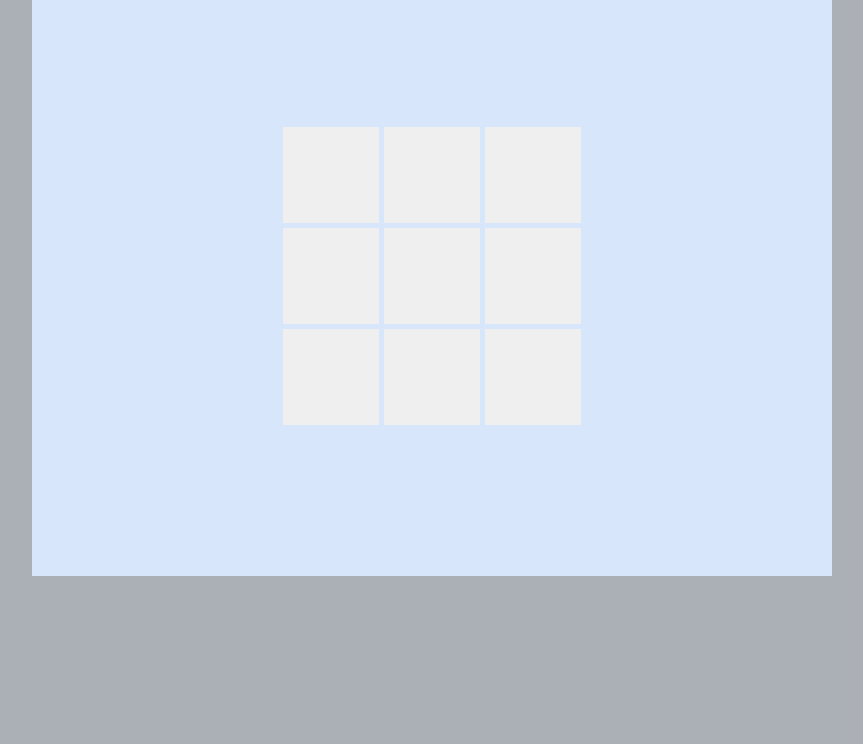
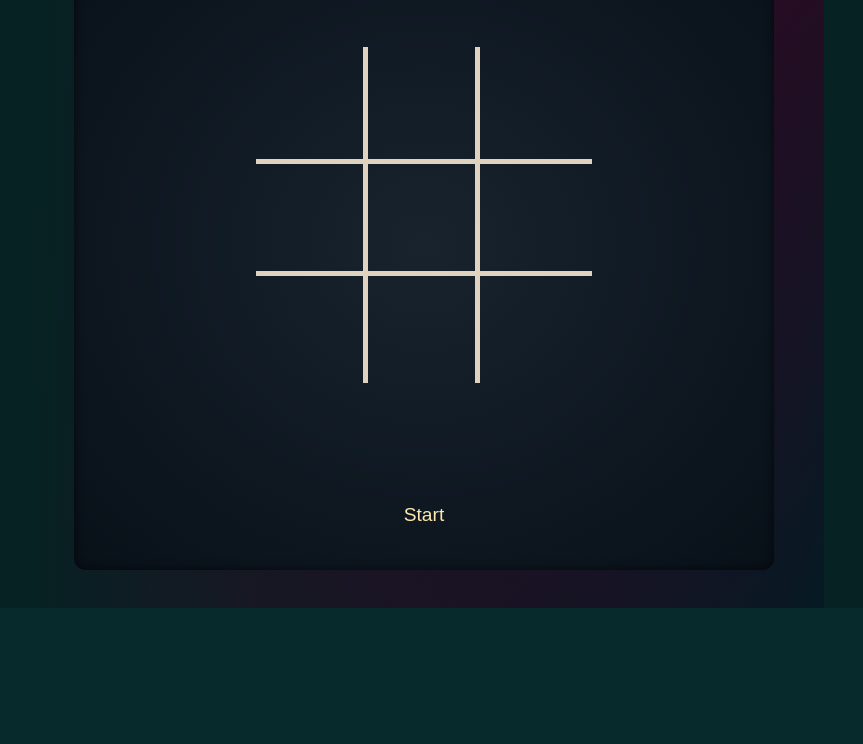
Before and after one commit to AndreasMy/odin-tic-tac-toe, a plain HTML site: page index.html in a window 1280 px wide. Shown: the part 192-936 px from the top of the page, without its empty margins (216-1079 px from the left). After the commit the page ends 800 px from the top, so only its background shows below. Drawn offline with Linux system fonts and the light colour scheme.

Commit message:
playing with styling

```diff
--- a/index.html
+++ b/index.html
@@ -7,11 +7,112 @@
     <title>Tic-Tac-Toe</title>
   </head>
   <body>
+      <filter id='noiseFilter'>
+        <feTurbulence
+          type='fractalNoise'
+          baseFrequency='0.6'
+          stitchTiles='stitch'/>
+         <feColorMatrix in="colorNoise" type="matrix" values="1 0 0 0 0 0 1 0 0 0 0 0 1 0 0 0 0 0 1 0" />
+            <feComposite operator="in" in2="SourceGraphic" result="monoNoise"/>
+            <feBlend in="SourceGraphic" in2="monoNoise" mode="screen" />
+      </filter>
+      <svg
+        xmlns="http://www.w3.org/2000/svg"
+        viewBox="0 0 100 100"
+        preserveAspectRatio="none"
+      >
+        <defs>
+          <linearGradient
+            id="a"
+            gradientUnits="objectBoundingBox"
+            x1="0"
+            y1="0"
+            x2="1"
+            y2="1"
+          >
+            <stop offset="0" stop-color="#072b2c">
+              <animate
+                attributeName="stop-color"
+                values="#072b2c;#380c2d;#07202c;#35080a;#07182c;#35080a;#072b2c;"
+                dur="40s"
+                repeatCount="indefinite"
+              ></animate>
+            </stop>
+            <stop offset=".5" stop-color="#380c2d">
+              <animate
+                attributeName="stop-color"
+                values="#380c2d;#07202c;#35080a;#07182c;#35080a;#072b2c;#380c2d;"
+                dur="40s"
+                repeatCount="indefinite"
+              ></animate>
+            </stop>
+            <stop offset="1" stop-color="#07202c">
+              <animate
+                attributeName="stop-color"
+                values="#07202c;#35080a;#07182c;#35080a;#072b2c;#380c2d;#07202c;"
+                dur="40s"
+                repeatCount="indefinite"
+              ></animate>
+            </stop>
+            <animateTransform
+              attributeName="gradientTransform"
+              type="rotate"
+              from="0 .5 .5"
+              to="360 .5 .5"
+              dur="40s"
+              repeatCount="indefinite"
+            />
+          </linearGradient>
+          <linearGradient
+            id="b"
+            gradientUnits="objectBoundingBox"
+            x1="0"
+            y1="1"
+            x2="1"
+            y2="1"
+          >
+            <stop offset="0" stop-color="#072b2c">
+              <animate
+                attributeName="stop-color"
+                values="#072b2c;#380c2d;#07202c;#35080a;#07182c;#35080a;#072b2c;"
+                dur="40s"
+                repeatCount="indefinite"
+              ></animate>
+            </stop>
+            <stop offset="1" stop-color="#380c2d" stop-opacity="0">
+              <animate
+                attributeName="stop-color"
+                values="#380c2d;#07202c;#35080a;#07182c;#35080a;#072b2c;#380c2d;"
+                dur="40s"
+                repeatCount="indefinite"
+              ></animate>
+            </stop>
+            <animateTransform
+              attributeName="gradientTransform"
+              type="rotate"
+              values="360 .5 .5;0 .5 .5"
+              class="ignore"
+              dur="10s"
+              repeatCount="indefinite"
+            />
+          </linearGradient>
+        </defs>
+        <rect fill="url(#a)" width="100" height="100" />
+        <rect fill="url(#b)" width="100" height="100" />
+      </svg>
+    </div>
+    <div class="overlay"></div>
     <div class="game-wrapper">
-      <div class="game-board" id="gameBoard">
-
+      <h1>Tic-Tac-Toe</h1>
+      <div class="board-wrapper">
+        <div class="game-board" id="gameBoard"></div>
+      </div>
+      <div class="winner-txt" id="winnerTxt"></div>
+      <div class="btn-wrapper">
+        <button class="game-btn" id="gamBtn">Start</button>
       </div>
     </div>
+
     <script src="script.js"></script>
   </body>
 </html>
--- a/script.js
+++ b/script.js
@@ -54,28 +54,22 @@ const gameBoard = (function () {
 
     for (let i = 0; i < conditions.length; i++) {
       const [a, b, c] = conditions[i];
-
-      console.log([a, b, c]);
+      //! bug: full board triggers tie, even if a player has a row
       if (
         _gameBoardArray[a] !== null &&
         _gameBoardArray[a] === _gameBoardArray[b] &&
         _gameBoardArray[a] === _gameBoardArray[c]
       ) {
-        handleWinner(
+        displayController.displayWinnerText(
+          ...[_gameBoardArray[a], _gameBoardArray[b], _gameBoardArray[c]]
+        );
+        return;
+      } else if (_gameBoardArray.every((element) => element !== null)) {
+        displayController.displayWinnerText(
           ...[_gameBoardArray[a], _gameBoardArray[b], _gameBoardArray[c]]
         );
         return;
       }
-    }
-    console.log("looking for winner");
-  }
-
-  function handleWinner(a, b, c) {
-    console.log("executed");
-    if (a === "o" && b === "o" && c === "o") {
-      alert("player one winners!");
-    } else if (a === "x" && b === "x" && c === "x") {
-      alert("player two winners!");
     }
   }
 
@@ -111,19 +105,37 @@ const displayController = (function () {
         if (gameArray[index] !== null) {
           button.disabeled = true;
         } else {
-          handleButtonClick(index);
+          handleGameBoardClick(index);
         }
       });
     });
   }
 
-  function handleButtonClick(index) {
+  function displayWinnerText(a, b, c) {
+    const players = Player.getplayers();
+    const winnerTxt = document.querySelector("#winnerTxt");
+    const text = document.createElement("h2");
+    text.classList.add("text");
+
+    if (a === "o" && b === "o" && c === "o") {
+      text.textContent = `${players.player1.name} wins!`;
+    } else if (a === "x" && b === "x" && c === "x") {
+      text.textContent = `${players.player2.name} wins!`;
+    } else {
+      text.textContent = "It's a tie!";
+    }
+
+    winnerTxt.innerHTML = "";
+    winnerTxt.appendChild(text);
+  }
+
+  function handleGameBoardClick(index) {
     gameBoard.updateGameArray(index);
     updateGameboard();
     gameBoard.checkWinner();
   }
 
-  function removeElementa() {
+  function removeElements() {
     while (gameBoardContainer.firstChild) {
       gameBoardContainer.removeChild(gameBoardContainer.firstChild);
     }
@@ -131,13 +143,13 @@ const displayController = (function () {
 
   function updateGameboard() {
     const gameArray = gameBoard.getGameBoardArray();
-    removeElementa();
+    removeElements();
     createGameBoard(gameArray);
-    console.log(gameArray);
   }
 
   return {
     updateGameboard,
+    displayWinnerText,
   };
 })();
 
--- a/style.css
+++ b/style.css
@@ -1,45 +1,141 @@
 :root {
   box-sizing: border-box;
+
+  font-family: "Segoe UI", Tahoma, Geneva, Verdana, sans-serif;
+}
+
+body {
+  position: relative;
+  background-color: #072b2c;
+  display: flex;
+  justify-content: center;
+  height: 100vh;
   padding: 0;
   margin: 0;
 }
 
-html {
-  background-color: rgb(171, 176, 182);
+#svg-container {
+  position: relative;
+  height: 100%;
+  width: 100%;
+  padding: 0;
+  margin: 0;
+  z-index: -1;
 }
 
-body {
-  display: flex;
-  justify-content: center;
-  min-height: 100vh;
-  min-width: 100%;
+
+
+#svg-container svg {
+  width: 100%;
+  height: 100%;
+}
+
+#noiseContainer {
+  top: 0;
+  left: 0;
+  width: 100vw;
+  height: 100vh;
+
 }
 
 button {
   font-size: 5rem;
   padding: 0;
   margin: 0;
-  width: 6rem;
-  height: 6rem;
+  width: 7rem;
+  height: 7rem;
   overflow: hidden;
   white-space: nowrap;
   text-overflow: ellipsis;
   border: none;
+  background-color: rgba(24, 35, 46, 0);
+  color: rgb(255, 232, 171);
+}
+
+h1,
+h2 {
+  color: rgb(255, 232, 171);
+  align-self: center;
+}
+
+.overlay {
+  position: absolute;
+  min-height: 100vh;
+  min-width: 100%;
+  background-color: rgba(0, 0, 0, 0.199);
 
 }
 
 .game-wrapper {
+  position: absolute;
   display: flex;
-  justify-content: center;
-  align-items: center;
-  margin: 10rem 0;
-  height: 600px;
-  width: 800px;
-  background-color: rgb(215, 230, 250);
+  flex-direction: column;
+  justify-content: space-between;
+  margin: 7rem 0;
+  height: 650px;
+  width: 700px;
+  box-shadow: inset 0 0 10px rgba(0, 0, 0, 0.6);
+  background-image: radial-gradient(rgb(24, 35, 46), rgb(8, 16, 24));
+  border-radius: 12px;
+}
+
+.board-wrapper {
+  justify-self: center;
+  align-self: center;
 }
 
 .game-board {
   display: grid;
   grid-template-columns: repeat(3, 1fr);
-  gap: 5px;
 }
+
+.game-board > button {
+  border: 5px solid rgb(223, 210, 190);
+}
+
+.game-board > button:nth-child(3n + 1) {
+  border-left: none;
+}
+
+.game-board > button:nth-child(3n + 2) {
+  border-left: none;
+}
+
+.game-board > button:nth-child(3n + 3) {
+  border-left: none;
+}
+
+.game-board > button:nth-child(3n + 3) {
+  border-right: none;
+}
+
+.game-board > button:nth-child(-n + 3) {
+  border-bottom: none;
+}
+
+.game-board > button:nth-child(-n + 15) {
+  border-bottom: none;
+}
+
+.game-board > button:nth-child(-n + 3) {
+  border-top: none;
+}
+
+.winner-txt {
+  text-align: center;
+  margin: 12px;
+  width: 100%;
+}
+
+.btn-wrapper {
+  display: flex;
+  justify-content: center;
+}
+
+.game-btn {
+  font-size: 1.2rem;
+  height: 50px;
+  width: 100px;
+  border-radius: 6px;
+  margin: 0 0 30px 0;
+}
```
